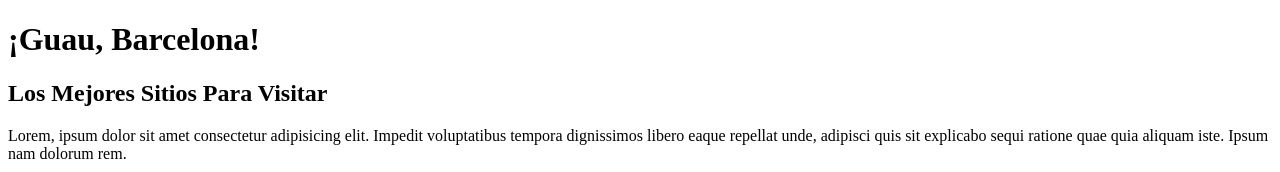
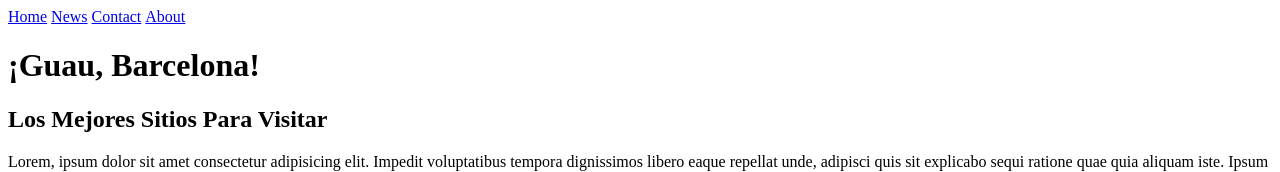
Before and after one commit to jean5001/ejercicio-de-Clase100, a plain HTML site: page index.html/index.html in a window 1280 px wide. Shown: the top 172 px of the page. Drawn offline with Linux system fonts and the light colour scheme.

Commit message:
añado menu

```diff
--- a/index.html/index.html
+++ b/index.html/index.html
@@ -8,12 +8,28 @@
     <title>Barcelona, ciudad de primera</title>
     <meta name="description" content="Barcelona es la ciudad favorita de los turistas. Ven y descubre el motivo.">
 
+    <style>
+        ul {
+          list-style-type: none;
+          margin: 0;
+          padding: 0;
+        }
+
+        li {
+          display: inline;
+        }
+        </style>
 </head>
 
 <body>
 
     <main>
-
+    <ul>
+        <li><a href="#home">Home</a></li>
+        <li><a href="#news">News</a></li>
+        <li><a href="#contact">Contact</a></li>
+        <li><a href="#about">About</a></li>
+        </ul>
     <h1>¡Guau, Barcelona!</h1>
     <h2>Los Mejores Sitios Para Visitar</h2>
     <p>Lorem, ipsum dolor sit amet consectetur adipisicing elit. Impedit voluptatibus tempora dignissimos libero eaque repellat unde, adipisci quis sit explicabo sequi ratione quae quia aliquam iste. Ipsum nam dolorum rem.</p>
```
